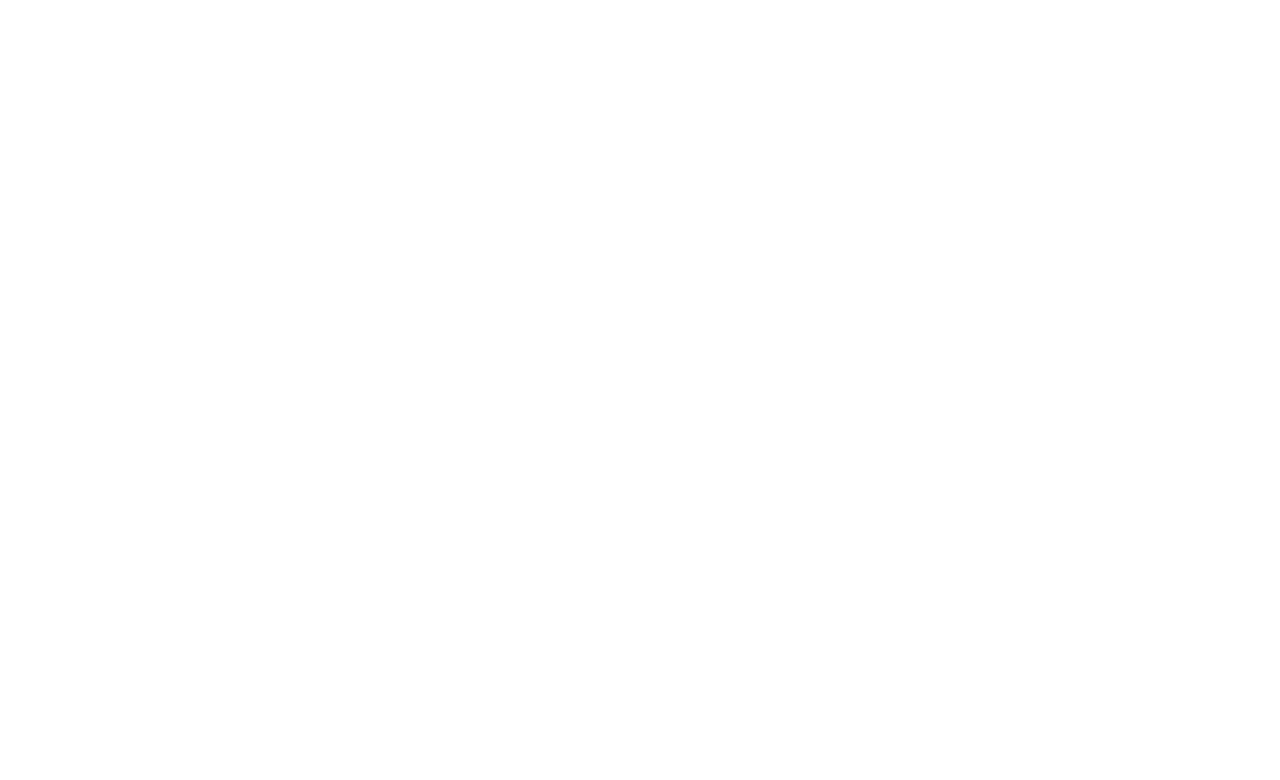
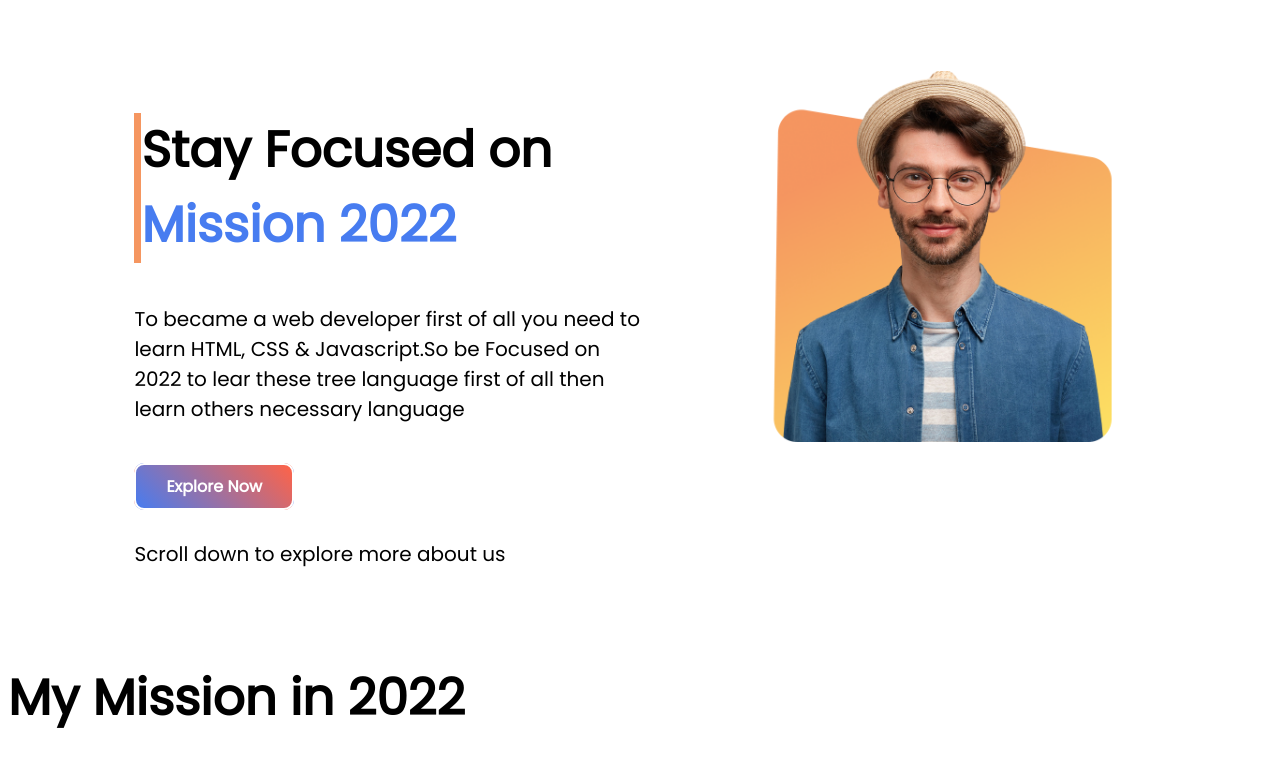
Before and after one commit to syedtarif/mission-2022, a plain HTML site: page index.html in a window 1280 px wide. Drawn offline with Linux system fonts and the light colour scheme.

Commit message:
1st part complete

```diff
--- a/index.html
+++ b/index.html
@@ -5,8 +5,29 @@
     <meta http-equiv="X-UA-Compatible" content="IE=edge">
     <meta name="viewport" content="width=device-width, initial-scale=1.0">
     <title>My Mission 2022</title>
+    <link rel="preconnect" href="https://fonts.googleapis.com">
+    <link rel="preconnect" href="https://fonts.gstatic.com" crossorigin>
+    <link href="https://fonts.googleapis.com/css2?family=Josefin+Sans&family=Lobster&family=Poppins&display=swap" rel="stylesheet">
+    <link rel="stylesheet" href="style.css">
 </head>
 <body>
-
+    <section>
+        <div class="half-width">
+            <div class="line-maker"></div>
+            <div class="line-maker">
+                <h1>Stay Focused on <br>
+                    <span class="name-highlight">Mission 2022</span></h1>
+                </div>
+                <p class="gap-in-both">To became a web developer first of all you need to learn HTML, CSS & Javascript.So be Focused on 2022 to lear these tree language first of all then learn others necessary language</p>
+                <a target="-blank" class="link-button gap-in-both" href="">Explore Now</a>
+                <p class="gap-in-both">Scroll down to explore more about us</p>
+        </div>
+        <div class="half-width">
+            <img src="images/person/person-1.png" alt="">
+        </div>
+    </section>
+    <section>
+        <h1>My Mission in 2022</h1>
+    </section>
 </body>
 </html>
--- a/style.css
+++ b/style.css
@@ -0,0 +1,41 @@
+body{
+    font-family: 'Josefin Sans', sans-serif;
+    font-family: 'Lobster', cursive;
+    font-family: 'Poppins', sans-serif;
+}
+section{
+    display: flex;
+}
+h1{
+    font-size: 50px;
+}
+p{
+    font-size: 20px;
+}
+.line-maker{
+    border-left: 7px solid rgb(245 150 96);
+}
+.name-highlight{
+    color: rgb(71, 124, 240);
+}
+.link-button{
+    text-decoration: none;
+    border: 2px solid;
+    padding: 10px 30px;
+    background-image: linear-gradient(45deg, rgb(71, 124, 240), tomato);
+    color: white;
+    font-weight: 900;
+    border-radius: 10px;
+
+}
+.half-width{
+    width: 50%;
+    margin-left: 10%;
+    margin-top: 5%;
+}
+.half-width img{
+    width: 70%;
+}
+.gap-in-both{
+    margin: 40px 0 50px 0;
+}
```
